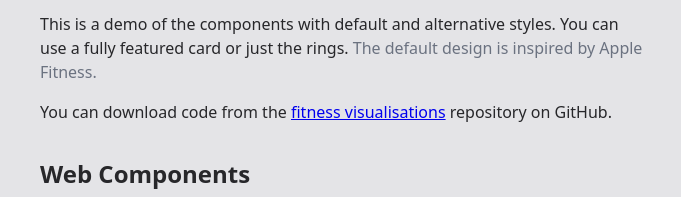
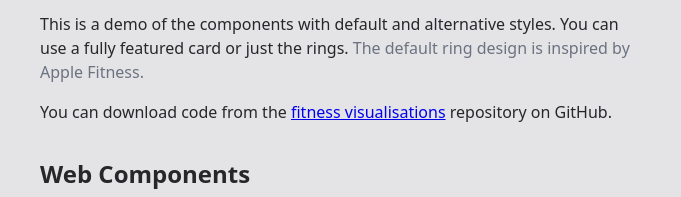
Before and after one commit to trovster/fitness-visualisations, a website: page docs/index.html in a window 1280 px wide. Shown: the part 164-361 px from the top of the page, 296-977 px from the left. Drawn offline with Linux system fonts and the light colour scheme; files whose address does not match are found by name.

```diff
--- a/docs/index.html
+++ b/docs/index.html
@@ -14,7 +14,7 @@
             <p>
                 This is a demo of the components with default and alternative styles.
                 You can use a fully featured card or just the rings.
-                <span class="note">The default design is inspired by Apple Fitness.</span>
+                <span class="note">The default ring design is inspired by Apple Fitness.</span>
             </p>
             <p>
                 You can download code from the
```
Also changed, not shown: README.md.
